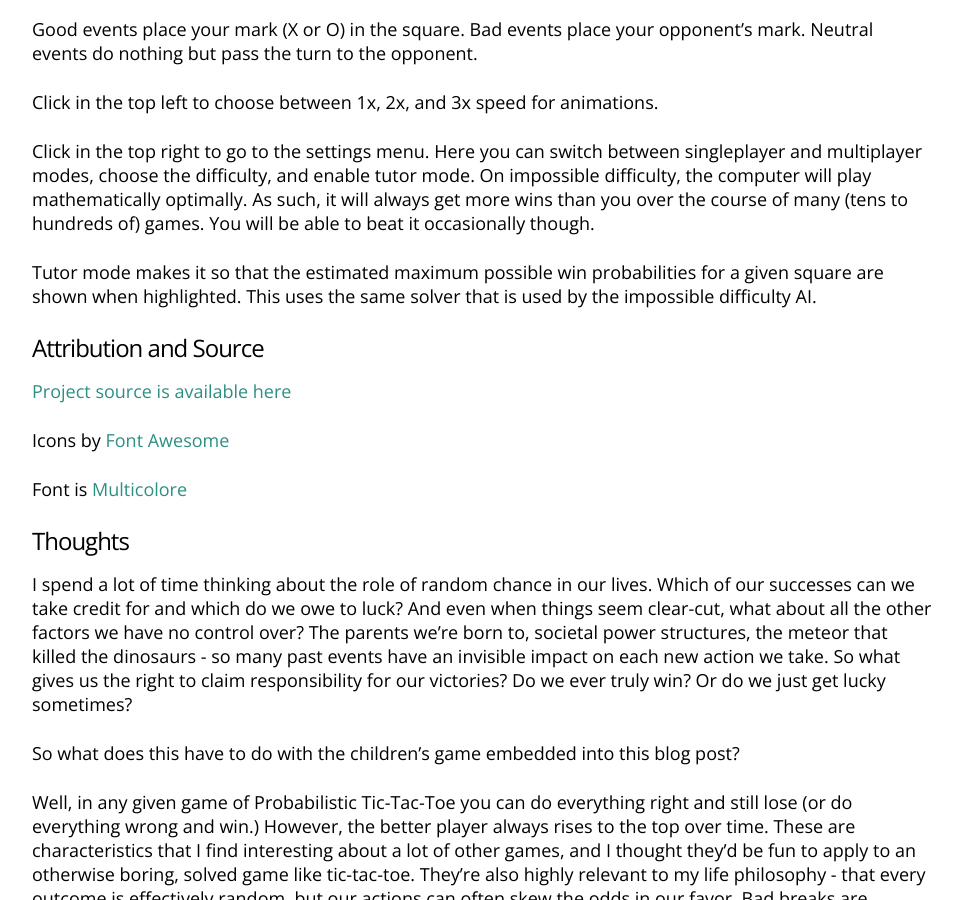
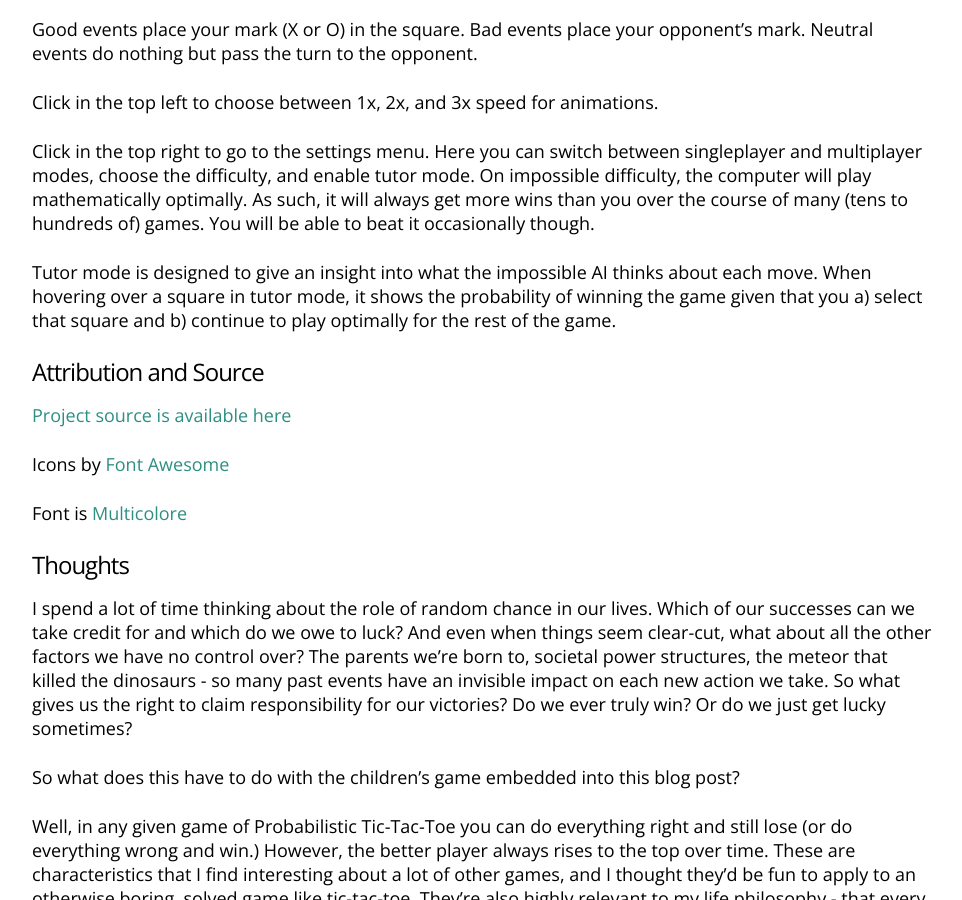
Before and after one commit to csun/csun.io, a Jekyll site: the page built from _posts/2024-6-8-probabilistic-tic-tac-toe.md, in a window 1280 px wide and 900 px high, scrolled down 1208 px. Shown: the whole window, without its empty margins (158-1120 px from the left). Built offline with Jekyll 4.4.1, drawn with Linux system fonts in a browser that asks for light colours; some web fonts are replaced.

Commit message:
Slight wording change in pttt instructions

```diff
--- a/_posts/2024-6-8-probabilistic-tic-tac-toe.md
+++ b/_posts/2024-6-8-probabilistic-tic-tac-toe.md
@@ -23,7 +23,7 @@ Click in the top left to choose between 1x, 2x, and 3x speed for animations.
 
 Click in the top right to go to the settings menu. Here you can switch between singleplayer and multiplayer modes, choose the difficulty, and enable tutor mode. On impossible difficulty, the computer will play mathematically optimally. As such, it will always get more wins than you over the course of many (tens to hundreds of) games. You will be able to beat it occasionally though.
 
-Tutor mode makes it so that the estimated maximum possible win probabilities for a given square are shown when highlighted. This uses the same solver that is used by the impossible difficulty AI.
+Tutor mode is designed to give an insight into what the impossible AI thinks about each move. When hovering over a square in tutor mode, it shows the probability of winning the game given that you a) select that square and b) continue to play optimally for the rest of the game.
 
 ## Attribution and Source
 [Project source is available here](https://github.com/csun/probabilistic-tic-tac-toe)
```
